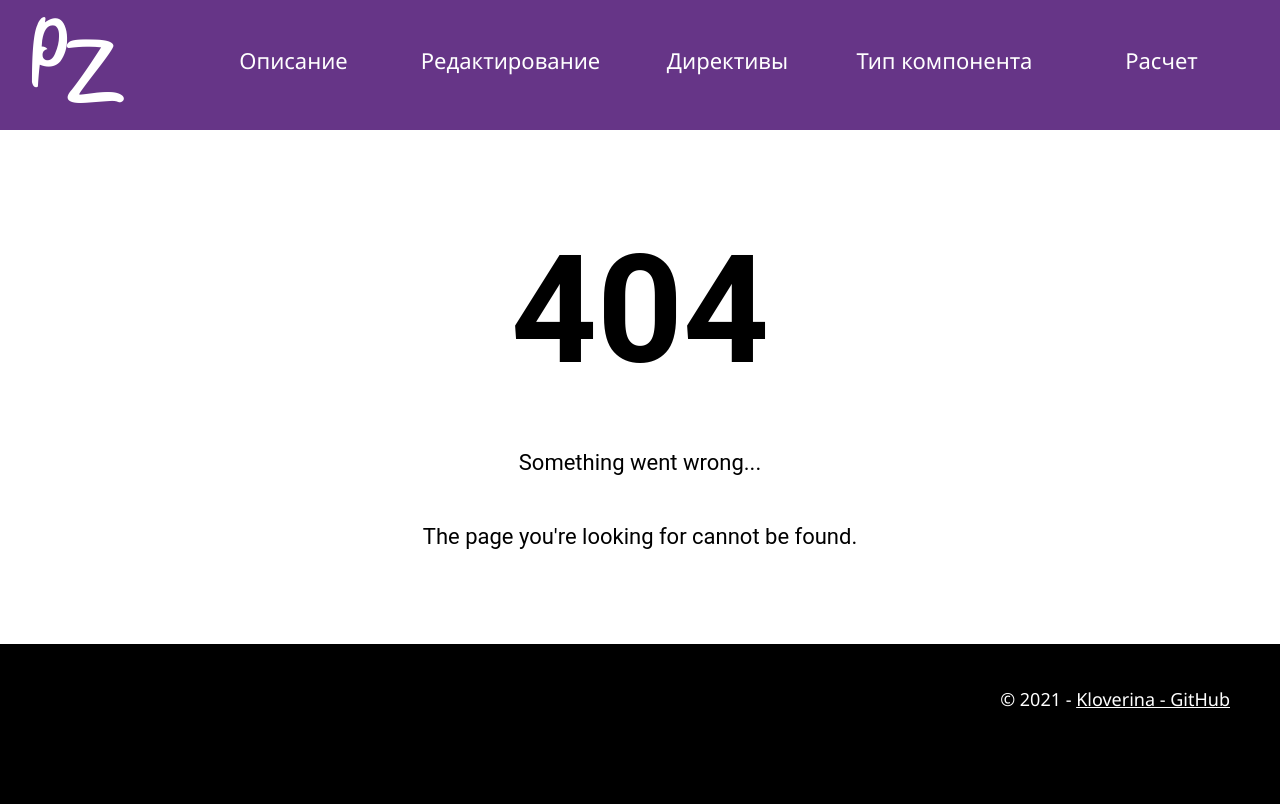
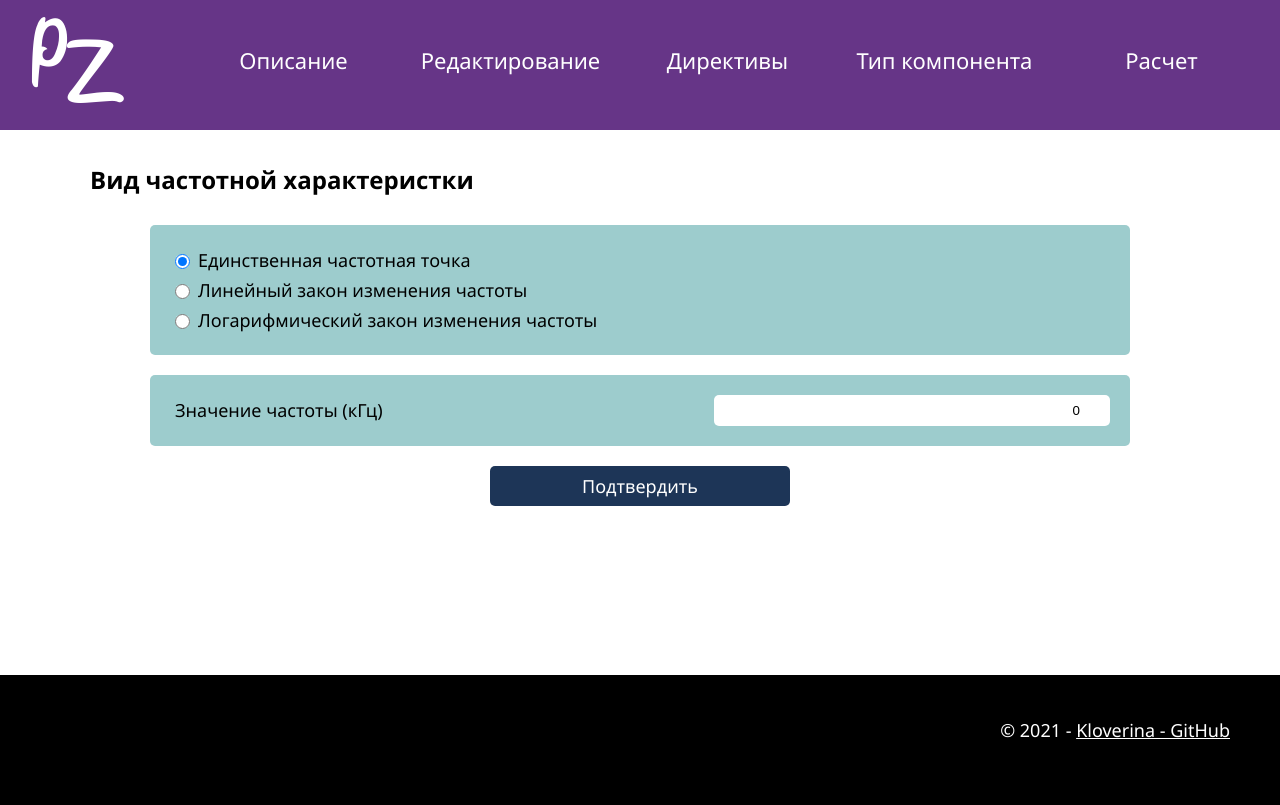
Before and after one commit to kloverina/pz, a Vue app: page /frequency_response in a window 1280 px wide. Before the commit this address had no page. Built offline with nearby package versions, Linux system fonts and the light colour scheme; the HTML template or start-up script is replaced by a standard one.

Commit message:
Directives layout

```diff
--- a/src/App.vue
+++ b/src/App.vue
@@ -3,7 +3,7 @@
   <div id="app">
     <div class="header">
       <div id="nav">
-        <ul class="menu">
+        <ul class="menu" >
           <div class="leftNav">
             <li class="icon">
               <router-link class="nav-link" to="/">
@@ -56,15 +56,15 @@
               <div class="dropdown__submenu submenu">
 
                 <button class="submenu__button">
-                  <a>
+                  <router-link class="nav-link" to="/frequency_response">
                     <span> Вид частотной хар-ки </span>
-                  </a>
+                  </router-link>
                 </button>
 
                 <button class="submenu__button">
-                  <a>
+                  <router-link class="nav-link" to="/nodes">
                     <span> Входные-выходные узлы </span>
-                  </a>
+                  </router-link>
                 </button>
 
               </div>
@@ -122,7 +122,3 @@
   </div>
   </div>
 </template>
-
-<style lang="scss">
-
-</style>
--- a/src/components/c1-circuit-params.vue
+++ b/src/components/c1-circuit-params.vue
@@ -5,7 +5,7 @@
       <form class="input-component form" v-on:submit.prevent="showAddSection()">
         <div class="form-row">
           <div class="form-element column">
-            <div class="form-element form-element_component component" id="circuit__nodes-amount">
+            <div class="form-element form-element_component component">
               <p class="component__name">Количество узлов:</p>
               <input class="form-part__input component__amount"
                      v-model="nodesAmount"
--- a/src/components/c2_CircuitAddSection.vue
+++ b/src/components/c2_CircuitAddSection.vue
@@ -13,12 +13,12 @@
           <input type="number"  v-model:readonly="currentResNumber" readonly>
 
           <span>Узел n+</span>
-          <input name="positiveNode" type="number" min="1" max="10" required
+          <input name="positiveNode" type="number" min="0" max="10" required
                  v-model="resistors[currentResNumber-1].positiveNode"
           >
 
           <span>Узел n-</span>
-          <input name="negativeNode" type="number" min="1" max="10" required
+          <input name="negativeNode" type="number" min="0" max="10" required
                  v-model="resistors[currentResNumber-1].negativeNode"
           >
 
@@ -48,12 +48,12 @@
           >
 
           <span>Узел n+</span>
-          <input name="positiveNode" type="number" min="1" required
+          <input name="positiveNode" type="number" min="0" required
                  v-model="inductors[currentIndNumber-1].positiveNode"
           >
 
           <span>Узел n-</span>
-          <input name="negativeNode" type="number" min="1" required
+          <input name="negativeNode" type="number" min="0" required
                  v-model="inductors[currentIndNumber-1].negativeNode"
           >
 
@@ -83,13 +83,13 @@
           </label>
           <label class="form-card__row">
             <span>Узел n+</span>
-            <input name="positiveNode" type="number" min="1" required
+            <input name="positiveNode" type="number" min="0" required
                    v-model="capacitors[currentCapNumber-1].positiveNode"
             >
           </label>
           <label class="form-card__row">
             <span>Узел n-</span>
-            <input name="negativeNode" type="number" min="1" required
+            <input name="negativeNode" type="number" min="0" required
                    v-model="capacitors[currentCapNumber-1].negativeNode"
             >
           </label>
--- a/src/router/index.js
+++ b/src/router/index.js
@@ -44,6 +44,16 @@ const routes = [
     name: 'Operational amplifiers',
     component: () => import('@/views/Table3_ob')
   },
+  {
+    path: '/frequency_response',
+    name: 'Frequency response',
+    component: () => import('@/views/FrequencyResponse')
+  },
+  {
+    path: '/nodes',
+    name: 'Nodes',
+    component: () => import('@/views/Input_OutputNodes')
+  },
 
   {
     //не работает в случае, когда id в пути /edit/:id несущесвует
--- a/src/stylesheets/_header.scss
+++ b/src/stylesheets/_header.scss
@@ -175,6 +175,7 @@ $header_bc: #663587;
       display: none;
       line-height: normal;
       font-size: inherit;
+      border-radius: 5px;
 
       button:first-of-type{
         cursor: default;
@@ -187,7 +188,8 @@ $header_bc: #663587;
         margin-bottom: 15px;
       }
       a{
-        text-align: center;
+        text-align: justify-all;
+        font-size: 18px;
         //margin-left: 10px;
 
       }
--- a/src/stylesheets/index.scss
+++ b/src/stylesheets/index.scss
@@ -13,6 +13,7 @@ body{
   font-family: Segoe UI, sans-serif, Arial;
   line-height: 30px;
   color: #000000;
+  position: relative;
 
 }
 
@@ -24,6 +25,7 @@ body{
   position: relative;
   margin: 0 auto;
   padding: 0 0 50px;
+
 
 }
 
@@ -47,6 +49,7 @@ button {
   text-align: right;
   font-size: 18px;
   color: white;
+  max-height: 50px;
 
   a{
     color: white;
@@ -72,13 +75,14 @@ input{
   box-sizing: border-box;
   //background-color: #190726;
   margin-top: 125px;
-  min-height: 400px;
+  ///min-height: 400px;
   border-radius: 5px;
   //padding: 10px 10px 20px;
   h2{
     padding-top: 40px;
     margin-left: 40px;
   }
+  min-height: calc(100vh - 250px);
 
 
 
--- a/src/views/Edit.vue
+++ b/src/views/Edit.vue
@@ -90,7 +90,3 @@ export default {
   }
 }
 </script>
-
-<style scoped>
-
-</style>
--- /dev/null
+++ b/src/views/FrequencyResponse.vue
@@ -0,0 +1,110 @@
+<template>
+  <div class="container">
+    <h2> Вид частотной характеристки </h2>
+    <div class="form">
+      <div class="form_block">
+        <label>
+          <input class="radio" type="radio" value="single-frequency"  v-model="radioButtonValue">
+          <span> Единственная частотная точка </span>
+        </label>
+        <label>
+          <input class="radio" type="radio" value="linear-frequency"  v-model="radioButtonValue">
+          <span> Линейный закон изменения частоты </span>
+        </label>
+        <label>
+          <input class="radio" type="radio" value="logarithmic-frequency"  v-model="radioButtonValue">
+          <span> Логарифмический закон изменения частоты </span>
+        </label>
+      </div>
+
+      <div class="form_block">
+        <label class="label_space-between">
+          <span> Значение частоты (кГц)  </span>
+          <input  class="text-input" type="number" v-model="inputValue" @click="inputValue = ' '">
+        </label>
+      </div>
+
+      <button class="button accept-button"> Подтвердить </button>
+    </div>
+
+
+
+  </div>
+</template>
+
+<script>
+import Input from "@/views/Input";
+export default {
+  name: "FrequencyResponse",
+  components: {Input},
+  data() {
+    return {
+      radioButtonValue: 'single-frequency',
+      inputValue: 0
+    }
+  }
+}
+</script>
+
+<style scoped lang="scss">
+  .form{
+    padding: 10px 100px;
+    font-size: 18px;
+    display: flex;
+    flex-direction: column;
+    justify-content: space-between;
+    align-items: stretch;
+
+  }
+  .form_block{
+    display: flex;
+    flex-direction: column;
+    justify-content: center;
+    align-items: flex-start;
+    background: #9dcccd;
+    padding: 20px;
+    border-radius: 5px;
+    margin-bottom: 20px;
+
+
+    label{
+      display: flex;
+      flex-direction: row;
+      justify-content: flex-start;
+      align-items: center;
+      span{
+        margin-left: 5px;
+        white-space: nowrap;
+        margin-right: 10px;
+      }
+    }
+
+    label.label_space-between{
+      justify-content: space-between;
+      width: 100%;
+      :nth-child(n){
+        flex: 0 1 40%;
+      }
+    }
+  }
+
+  input.radio{
+    width: 15px;
+    height: 15px;
+    padding: 5px;
+  }
+
+  input.text-input{
+    padding: 8px 15px 8px 5px;
+    text-align: right;
+  }
+
+  button{
+    background: #1D3557;
+    color: white;
+    padding: 5px 10px;
+    max-width: 300px;
+    align-self: center;
+  }
+
+</style>
--- /dev/null
+++ b/src/views/Input_OutputNodes.vue
@@ -0,0 +1,13 @@
+<template>
+
+</template>
+
+<script>
+export default {
+  name: "Input_OutputNodes"
+}
+</script>
+
+<style scoped lang="scss">
+
+</style>
--- a/src/views/MainPage.vue
+++ b/src/views/MainPage.vue
@@ -15,7 +15,7 @@ export default {
   .main-pic{
     margin: 0;
     padding: 0;
-    min-height: 900px;
+    min-height: 500px;
     width: 100%;
     background: url("../assets/images/main-pic.jpg") no-repeat #740a80;
   }
```
Also changed, not shown: test-data.json (added, +32 -0 lines).
